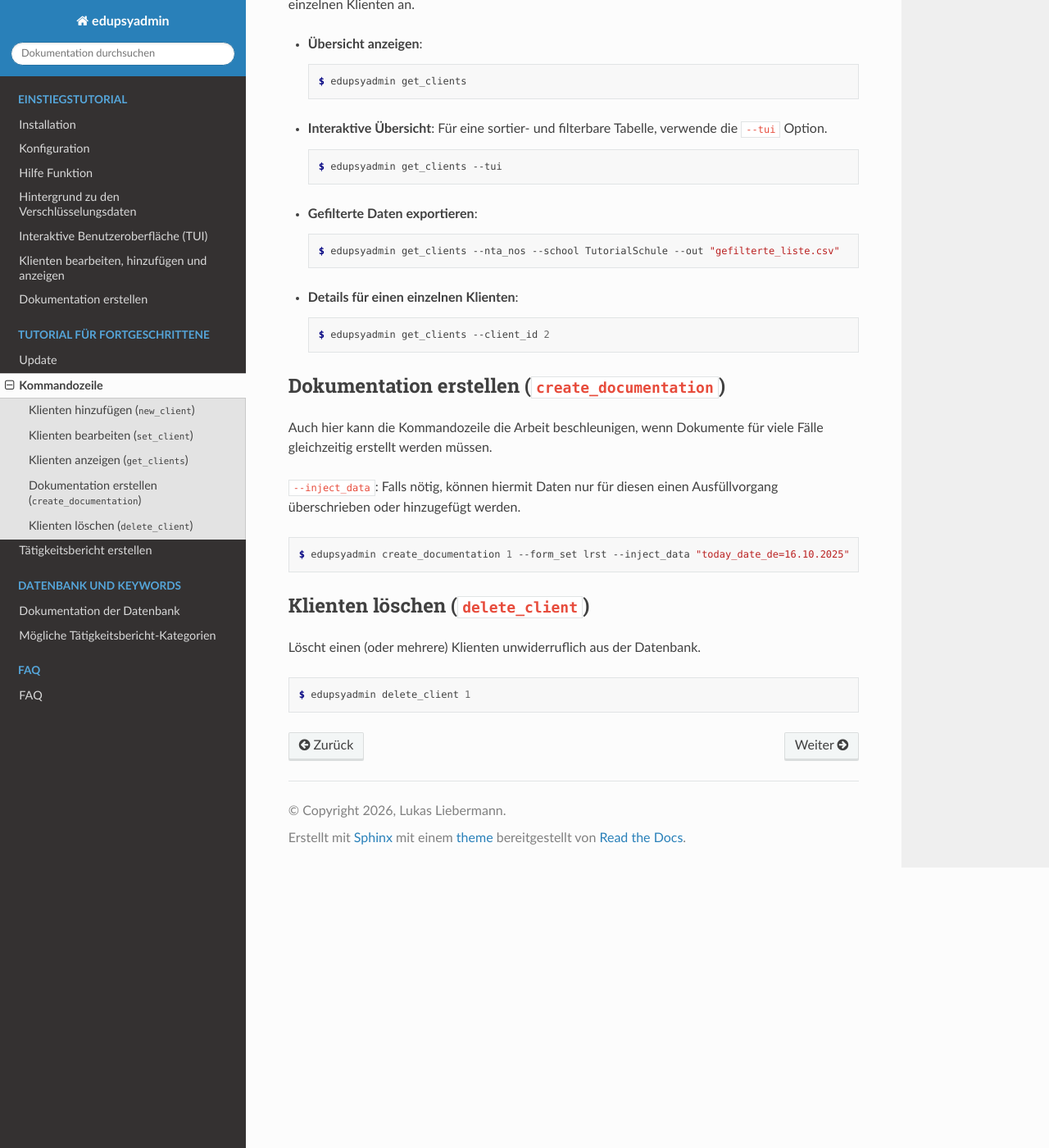
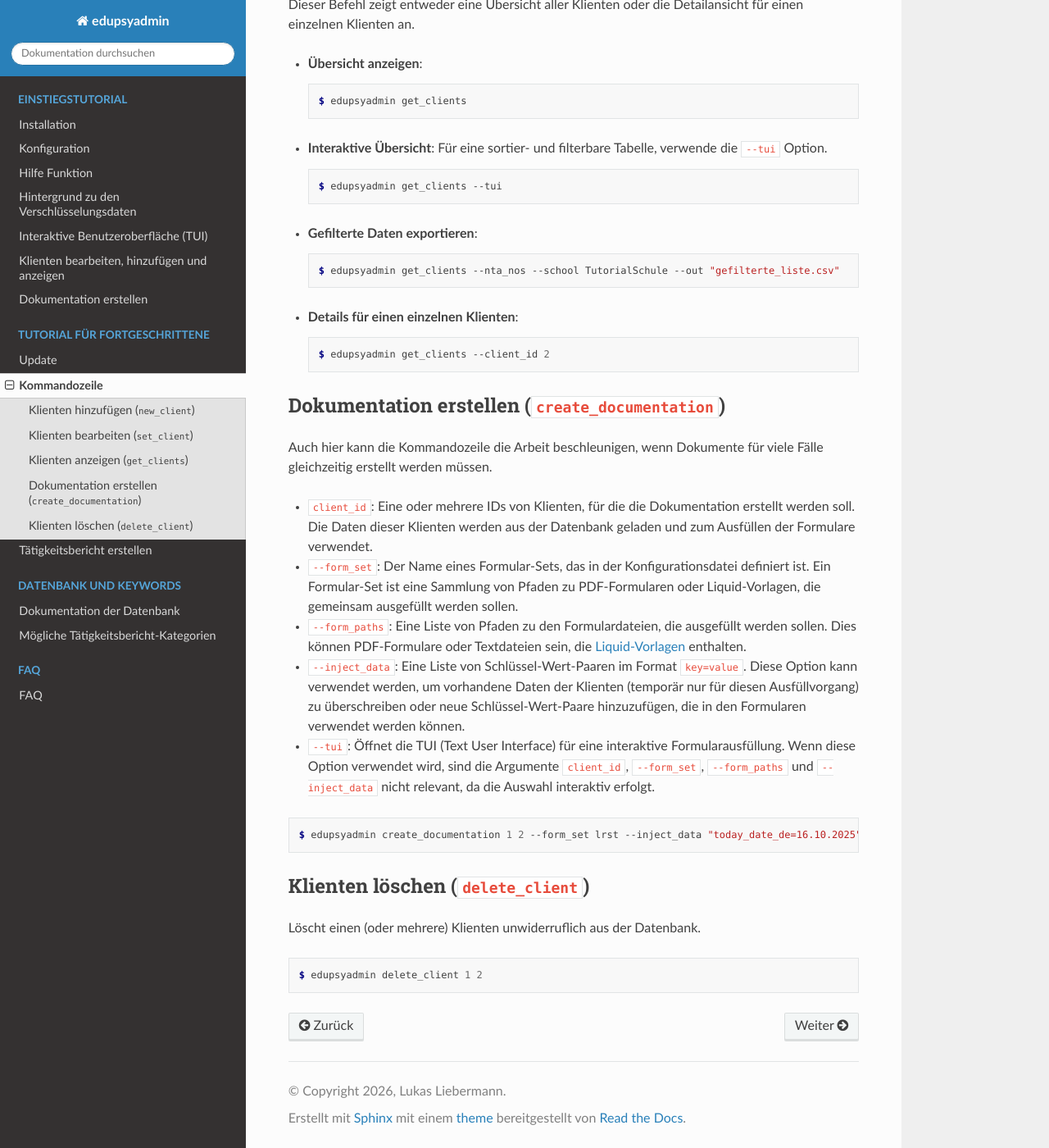
Before and after one commit to LKirst/edupsyadmin, a Sphinx documentation site: the page built from docs/tutorial/cli.rst, in a window 1280 px wide and 1400 px high, scrolled down 1592 px. Shown: the whole window at 82% size. Built offline with Sphinx 7.4.7 and the Read the Docs theme 3.1.0, drawn with Linux system fonts in a browser that asks for light colours; some of the changed text lies outside the part shown.

Commit message:
docs: simplify documentation and add more detail to the documentation of create_documentation

```diff
--- a/docs/tutorial/cli.rst
+++ b/docs/tutorial/cli.rst
@@ -42,6 +39,9 @@ CSV-Datei und weise ihn der "TutorialSchule" zu.
 - ``--keepfile``: Standardmäßig wird die CSV-Datei nach dem Import gelöscht.
   Diese Option verhindert das.
 
+**Interaktives Anlegen (eines einzelnen Klienten):** Wenn du ``new_client``
+ohne Argumente aufrufst, öffnet sich die TUI, um einen neuen Klienten
+anzulegen.
 
 Klienten bearbeiten (``set_client``)
 ------------------------------------
@@ -115,12 +115,32 @@ Dokumentation erstellen (``create_documentation``)
 Auch hier kann die Kommandozeile die Arbeit beschleunigen, wenn Dokumente für
 viele Fälle gleichzeitig erstellt werden müssen.
 
-``--inject_data``: Falls nötig, können hiermit Daten nur für diesen einen
-Ausfüllvorgang überschrieben oder hinzugefügt werden.
+- ``client_id``: Eine oder mehrere IDs von Klienten, für die die Dokumentation
+  erstellt werden soll. Die Daten dieser Klienten werden aus der Datenbank
+  geladen und zum Ausfüllen der Formulare verwendet.
+
+- ``--form_set``: Der Name eines Formular-Sets, das in der Konfigurationsdatei
+  definiert ist. Ein Formular-Set ist eine Sammlung von Pfaden zu
+  PDF-Formularen oder Liquid-Vorlagen, die gemeinsam ausgefüllt werden sollen.
+
+- ``--form_paths``: Eine Liste von Pfaden zu den Formulardateien, die
+  ausgefüllt werden sollen. Dies können PDF-Formulare oder Textdateien sein,
+  die `Liquid-Vorlagen <https://jg-rp.github.io/liquid/syntax/>`_ enthalten.
+
+- ``--inject_data``: Eine Liste von Schlüssel-Wert-Paaren im Format
+  ``key=value``. Diese Option kann verwendet werden, um vorhandene Daten der
+  Klienten (temporär nur für diesen Ausfüllvorgang) zu überschreiben oder neue
+  Schlüssel-Wert-Paare hinzuzufügen, die in den Formularen verwendet werden
+  können.
+
+- ``--tui``: Öffnet die TUI (Text User Interface) für eine interaktive
+  Formularausfüllung. Wenn diese Option verwendet wird, sind die Argumente
+  ``client_id``, ``--form_set``, ``--form_paths`` und ``--inject_data`` nicht
+  relevant, da die Auswahl interaktiv erfolgt.
 
 .. code-block:: console
 
-    $ edupsyadmin create_documentation 1 --form_set lrst --inject_data "today_date_de=16.10.2025"
+    $ edupsyadmin create_documentation 1 2 --form_set lrst --inject_data "today_date_de=16.10.2025"
 
 Klienten löschen (``delete_client``)
 ------------------------------------
@@ -129,4 +149,4 @@ Löscht einen (oder mehrere) Klienten unwiderruflich aus der Datenbank.
 
 .. code-block:: console
 
-    $ edupsyadmin delete_client 1
+    $ edupsyadmin delete_client 1 2
```
Also changed, not shown: other parts of docs/tutorial/cli.rst (+4 -7 lines), docs/tutorial/configuration.rst (+4 -5 lines).
